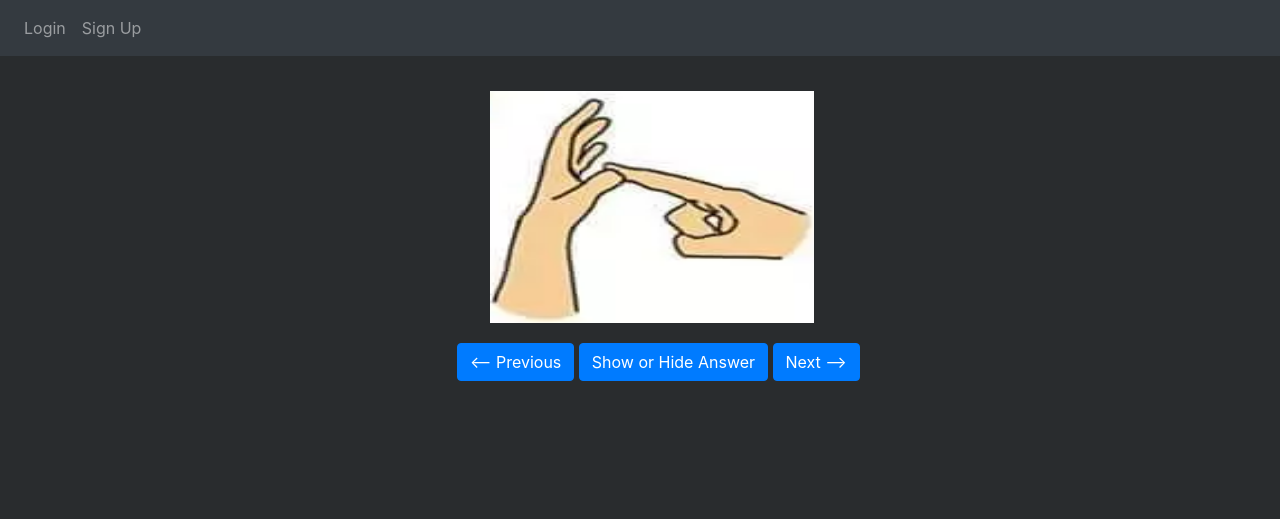
After one commit to AlexandrosBrew/A-Level-Non-Examined-Assessment, a Flask app: page /learning in a window 1280 px wide. The commit adds this page. Shown: the top 519 px of the page. Run offline with Flask 2, Linux system fonts and the light colour scheme; some libraries are stand-ins or nearby versions.

Commit message:
learning.html

```diff
--- a/website/templates/home.html
+++ b/website/templates/home.html
@@ -5,6 +5,7 @@
         <div class="row">
             <div class="col-md-12">
                 <button class="btn btn-primary" id="Questions" style="margin-top: 35px; text-decoration: none;"><a href="/questions" style="color:#37393b;">Questions</a></button>
+                <button class="btn btn-primary" id="Learning" style="margin-top: 35px; text-decoration: none;"><a href="/learning" style="color:#37393b;">Learn!</a></button>
             </div>
         </div>
     </div>
--- /dev/null
+++ b/website/templates/learning.html
@@ -0,0 +1,21 @@
+{% extends "base.html" %}
+{% block title %}Sign Teach{% endblock %}
+{% block content %}
+    <div class="container">
+        <div class="row">
+            <div class="col-md-12">
+                <img src="{{url_for('static', filename='/images/Question'+questionNo+'.png')}}" alt="Question {{questionNo}}" style="width: 30%; height: 50%; margin-top: 35px; margin-left: 390px;">
+                <form method="POST" style="margin-top: 20px;">
+                    <button type="submit" name='prev' class="btn btn-primary" style="margin-left: 357px;"><-- Previous</button>
+                    <button type="submit" name='show' class="btn btn-primary">Show or Hide Answer</button>
+                    <button type="submit" name='next' class="btn btn-primary">Next --></button>
+                </form>
+                {% if showAnswer %}
+                <div class="alert alert-success" role="alert" style="margin-left: 380px; width: 340px;">
+                    <h1>The answer is: {{answer}}</h1>
+                </div>
+                {% endif %}
+            </div>
+        </div>
+    </div>
+{% endblock %}
--- a/website/views.py
+++ b/website/views.py
@@ -8,6 +8,7 @@ from .models import User, Images, Answers
 
 views = Blueprint('views', __name__)
 questionNo = 1
+showAnswer = False
 
 #Main page of website
 @views.route('/')
@@ -58,3 +59,31 @@ def questions():
             print(questionNo)
             return render_template("question.html", user=current_user, questionNo=str(questionNo))
     return render_template("question.html", user=current_user, questionNo=str(questionNo))
+
+@views.route('/learning', methods=['GET', 'POST'])
+def learning():
+    global questionNo
+    global showAnswer
+    if request.method == 'POST':
+        if 'show' in request.form:
+            if showAnswer:
+                showAnswer = False
+                return render_template("learning.html", user=current_user, answer="", showAnswer=False, questionNo=str(questionNo))
+            elif showAnswer == False:
+                try:
+                    image = Images.query.filter_by(imageNo=questionNo).first()
+                    imageA = image.iAnswer
+                    showAnswer = True
+                    return render_template("learning.html", user=current_user, answer=imageA, showAnswer=True, questionNo=str(questionNo))
+                except:
+                    flash('No answer available', category='error')
+        elif 'next' in request.form:
+            questionNo+=1
+            return render_template("learning.html", user=current_user, questionNo=str(questionNo), showAnswer=False, answer="")
+        elif 'prev' in request.form:
+            if questionNo == 1:
+                questionNo = 1
+            else:
+                questionNo-=1
+            return render_template("learning.html", user=current_user, questionNo=str(questionNo), showAnswer=False, answer="")
+    return render_template("learning.html", user=current_user, questionNo=str(questionNo), showAnswer=False, answer="")
```
